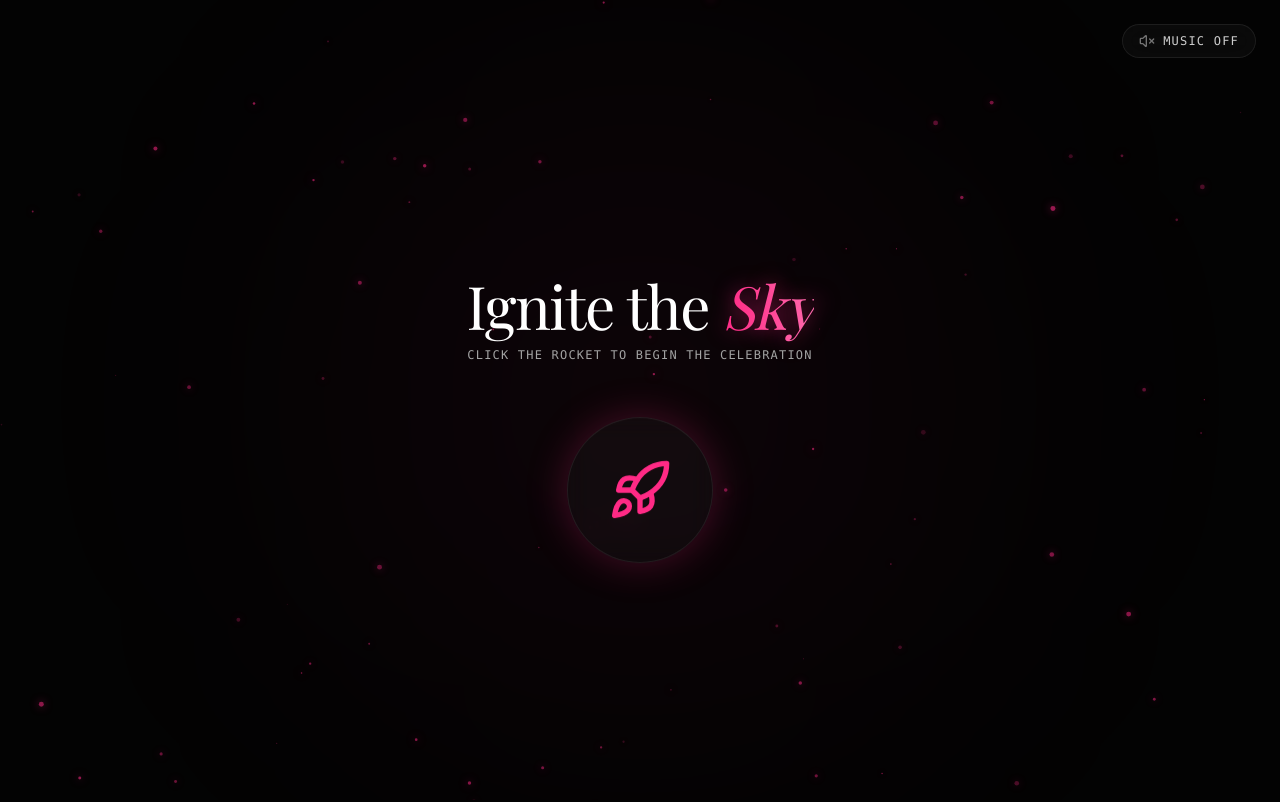
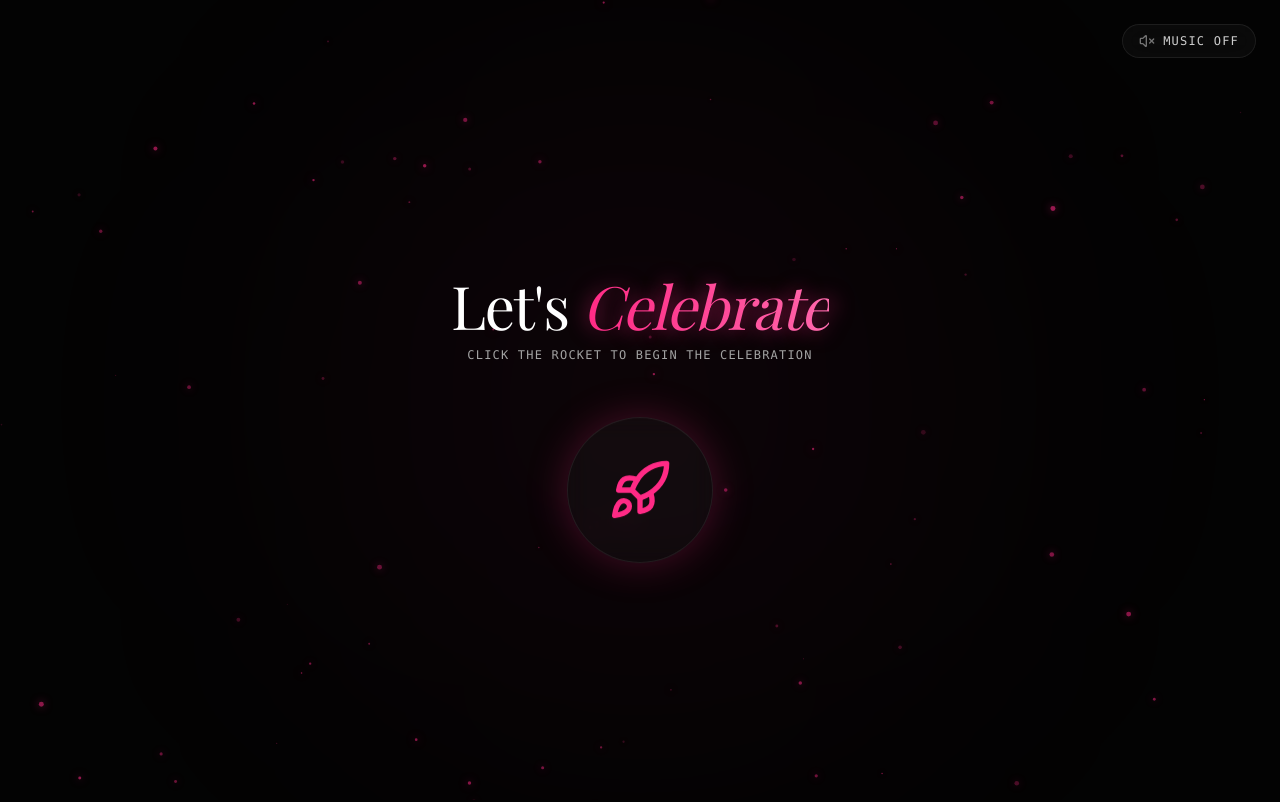
Before and after one commit to heet2-9/birthday-website, a Next.js app in the folder romantic-experience/: page / in a window 1280 px wide. Shown: the top 802 px of the page. Built offline with nearby package versions, Linux system fonts and the light colour scheme; a web font is replaced by a local one.

Commit message:
ignite chnages

```diff
--- a/romantic-experience/components/Hero.tsx
+++ b/romantic-experience/components/Hero.tsx
@@ -71,7 +71,7 @@ export default function Hero() {
             >
               <div className="text-center space-y-3 mt-12">
                 <h1 className="font-serif text-4xl md:text-6xl text-white tracking-tight">
-                  Ignite the <span className="italic text-accent bg-clip-text text-transparent bg-gradient-to-r from-accent to-accent-light text-glow">Sky</span>
+                  Let's <span className="italic text-accent bg-clip-text text-transparent bg-gradient-to-r from-accent to-accent-light text-glow">Celebrate</span>
                 </h1>
                 <p className="font-mono text-xs text-neutral-400 uppercase tracking-widest">
                   {stage === "idle" ? "Click the rocket to begin the celebration" : "Liftoff initiated..."}
```
